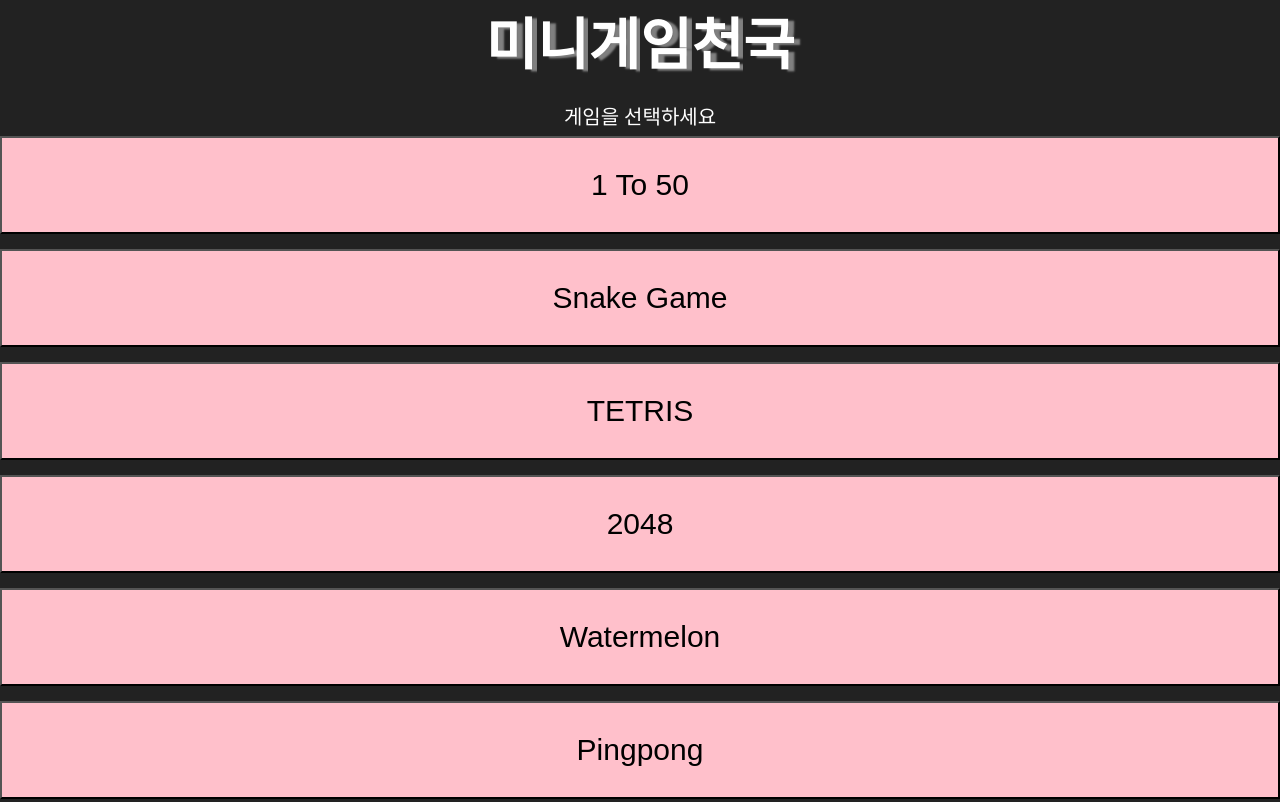
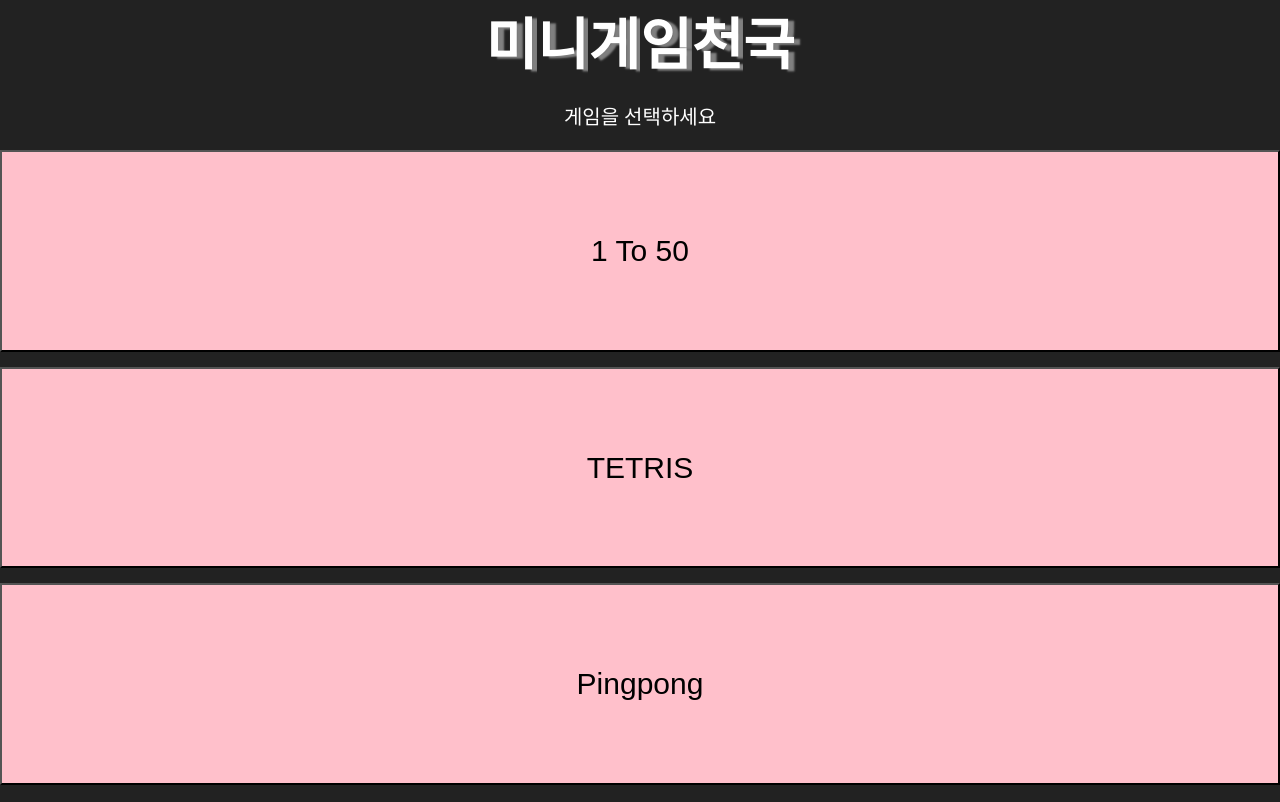
Before and after one commit to kyungjae-Y/JSProject_Yoon, a plain HTML site: page main.html in a window 1280 px wide. Shown: the top 802 px of the page. Drawn offline with Linux system fonts and the light colour scheme.

Commit message:
Update main.html

```diff
--- a/main.html
+++ b/main.html
@@ -21,10 +21,10 @@
   <p>게임을 선택하세요</p>
   <div class="container">
     <button id="to50">1 To 50</button>
-    <button id="snake">Snake Game</button>
+    <!-- <button id="snake">Snake Game</button> -->
     <button id="tetris">TETRIS</button>
-    <button id="two">2048</button>
-    <button id="wm">Watermelon</button>
+    <!-- <button id="two">2048</button> -->
+    <!-- <button id="wm">Watermelon</button> -->
     <button id="pp">Pingpong</button>
   </div>
   <button class="end">끝내기</button>
```
